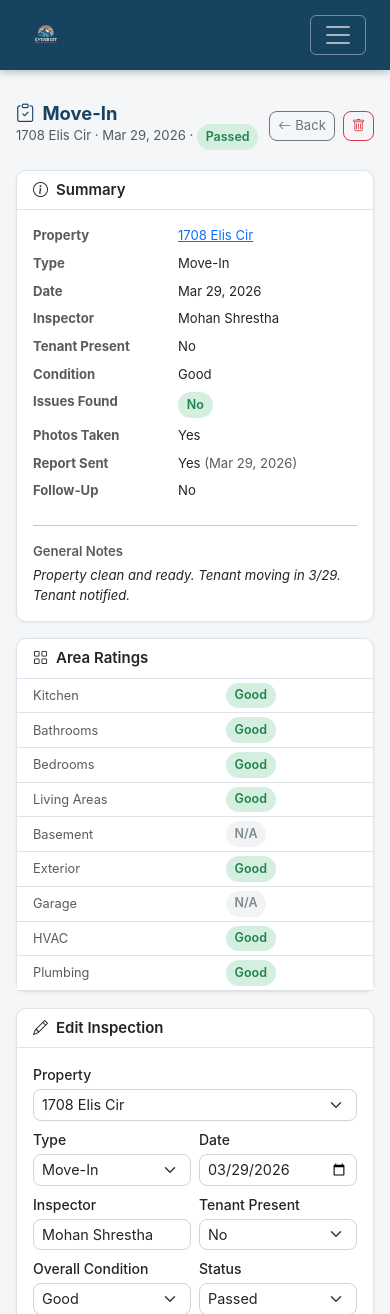
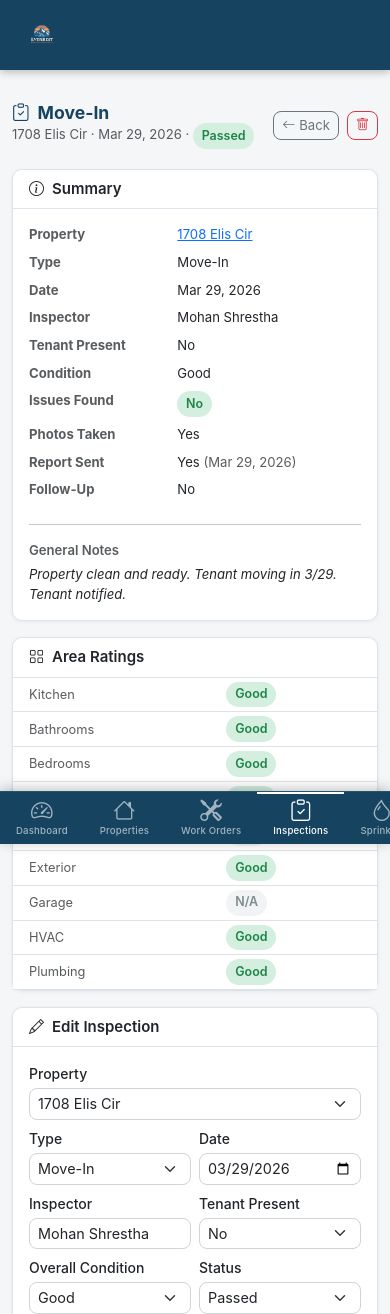
Before and after one commit to mxs-aifreak/Everrest, a Flask app: page /inspections/1 in a window 390 px wide. Shown: the top 1314 px of the page. Run offline with Flask 3, Linux system fonts and the light colour scheme.

Commit message:
Fix Insurance page crash + add mobile bottom navigation
- Fix Jinja2 template error: orphaned {% elif %} in insurance/list.html
  caused Internal Server Error on all three tabs (renters, landlord,
  deposits). Restructured as clean if/else block.
- Add fixed bottom navigation bar for mobile (d-md-none): scrollable
  row of all 9 sections with icons + labels, active-state highlight.
  Hamburger toggler hidden on small screens since bottom nav handles it.
- Improve mobile CSS: safe-area padding for iPhone notch/bottom bar,
  content pushed above bottom nav (68px), tighter page gutters.

Co-Authored-By: Claude Sonnet 4.6 <noreply@anthropic.com>

```diff
--- a/static/css/style.css
+++ b/static/css/style.css
@@ -309,21 +309,76 @@ body {
 .month-cell .mc-count { font-size: 1.1rem; font-weight: 700; color: var(--navy); }
 .month-cell .mc-cost { color: var(--green); font-weight: 600; }
 
+/* ── Bottom Navigation (Mobile) ──────────────────────── */
+.bottom-nav {
+  position: fixed;
+  bottom: 0;
+  left: 0;
+  right: 0;
+  background: var(--navy);
+  z-index: 1040;
+  display: flex;
+  overflow-x: auto;
+  -webkit-overflow-scrolling: touch;
+  scrollbar-width: none;
+  padding-bottom: env(safe-area-inset-bottom);
+  box-shadow: 0 -2px 12px rgba(0,0,0,0.25);
+  border-top: 1px solid rgba(255,255,255,0.08);
+}
+.bottom-nav::-webkit-scrollbar { display: none; }
+.bottom-nav a {
+  display: flex;
+  flex-direction: column;
+  align-items: center;
+  justify-content: center;
+  color: rgba(255,255,255,0.6);
+  text-decoration: none;
+  padding: 8px 16px 6px;
+  min-width: 62px;
+  font-size: 0.6rem;
+  font-weight: 500;
+  letter-spacing: 0.02em;
+  gap: 2px;
+  transition: color 0.15s;
+  white-space: nowrap;
+  flex-shrink: 0;
+}
+.bottom-nav a i {
+  font-size: 1.35rem;
+  line-height: 1;
+}
+.bottom-nav a.active {
+  color: #fff;
+  border-top: 2px solid #fff;
+  padding-top: 6px;
+}
+.bottom-nav a:hover { color: rgba(255,255,255,0.9); }
+
 /* ── Mobile tweaks ───────────────────────────────────── */
-@media (max-width: 576px) {
-  .kpi-card { padding: 0.85rem 1rem; min-height: 80px; }
-  .kpi-card .kpi-value { font-size: 1.6rem; }
-  .page-header h1 { font-size: 1.15rem; }
+@media (max-width: 767px) {
+  /* Push content above the bottom nav */
+  .content-wrapper {
+    padding-bottom: calc(68px + env(safe-area-inset-bottom, 0px)) !important;
+  }
+  .kpi-card { padding: 0.75rem 0.85rem; min-height: 76px; }
+  .kpi-card .kpi-value { font-size: 1.5rem; }
+  .page-header h1 { font-size: 1.1rem; }
   .table th, .table td { font-size: 0.8rem; }
   .btn { font-size: 0.82rem; }
+  /* Tighter page padding on mobile */
+  .container-fluid.px-3 { padding-left: 0.75rem !important; padding-right: 0.75rem !important; }
+  main.container-fluid { padding-left: 0.75rem !important; padding-right: 0.75rem !important; }
 }
 
-/* ── PWA safe area (iPhone notch) ────────────────────── */
+/* ── PWA safe area (iPhone notch / Dynamic Island) ───── */
 .navbar-everrest {
   padding-top: max(0.5rem, env(safe-area-inset-top));
   padding-left: max(0.5rem, env(safe-area-inset-left));
   padding-right: max(0.5rem, env(safe-area-inset-right));
 }
-.content-wrapper {
-  padding-bottom: max(1rem, env(safe-area-inset-bottom));
+/* Desktop content bottom padding (no bottom nav) */
+@media (min-width: 768px) {
+  .content-wrapper {
+    padding-bottom: max(1.5rem, env(safe-area-inset-bottom));
+  }
 }
--- a/templates/base.html
+++ b/templates/base.html
@@ -24,7 +24,7 @@
 </head>
 <body>
 
-<!-- ── Navigation ─────────────────────────────────────── -->
+<!-- ── Navigation (Desktop) ──────────────────────────────── -->
 <nav class="navbar navbar-expand-lg navbar-everrest sticky-top">
   <div class="container-fluid px-3">
     <a class="navbar-brand d-flex align-items-center" href="/">
@@ -33,7 +33,8 @@
            alt="EverRest Property Management Logo">
       <span id="brand-text" style="display:none">EverRest</span>
     </a>
-    <button class="navbar-toggler" type="button" data-bs-toggle="collapse" data-bs-target="#navMenu">
+    <!-- Hamburger only shown on tablets where bottom nav isn't ideal -->
+    <button class="navbar-toggler d-none d-md-block d-lg-none" type="button" data-bs-toggle="collapse" data-bs-target="#navMenu">
       <span class="navbar-toggler-icon"></span>
     </button>
     <div class="collapse navbar-collapse" id="navMenu">
@@ -88,6 +89,46 @@
   </div>
 </nav>
 
+<!-- ── Bottom Navigation (Mobile only) ──────────────────── -->
+<nav class="bottom-nav d-md-none" aria-label="Mobile navigation">
+  <a href="/" class="{% if request.path == '/' %}active{% endif %}">
+    <i class="bi bi-speedometer2"></i>
+    <span>Dashboard</span>
+  </a>
+  <a href="/properties" class="{% if '/properties' in request.path %}active{% endif %}">
+    <i class="bi bi-house"></i>
+    <span>Properties</span>
+  </a>
+  <a href="/work-orders" class="{% if '/work-orders' in request.path %}active{% endif %}">
+    <i class="bi bi-tools"></i>
+    <span>Work Orders</span>
+  </a>
+  <a href="/inspections" class="{% if '/inspections' in request.path %}active{% endif %}">
+    <i class="bi bi-clipboard-check"></i>
+    <span>Inspections</span>
+  </a>
+  <a href="/sprinkler" class="{% if '/sprinkler' in request.path %}active{% endif %}">
+    <i class="bi bi-droplet"></i>
+    <span>Sprinkler</span>
+  </a>
+  <a href="/owners" class="{% if '/owners' in request.path %}active{% endif %}">
+    <i class="bi bi-people"></i>
+    <span>Owners</span>
+  </a>
+  <a href="/insurance" class="{% if '/insurance' in request.path %}active{% endif %}">
+    <i class="bi bi-shield-check"></i>
+    <span>Insurance</span>
+  </a>
+  <a href="/leases" class="{% if '/leases' in request.path %}active{% endif %}">
+    <i class="bi bi-calendar-check"></i>
+    <span>Leases</span>
+  </a>
+  <a href="/ledger" class="{% if '/ledger' in request.path %}active{% endif %}">
+    <i class="bi bi-cash-stack"></i>
+    <span>Ledger</span>
+  </a>
+</nav>
+
 <!-- ── Flash messages ─────────────────────────────────── -->
 <div class="container-fluid px-3 pt-3">
   {% with messages = get_flashed_messages(with_categories=true) %}
```
Also changed, not shown: templates/insurance/list.html (+121 -118 lines).
